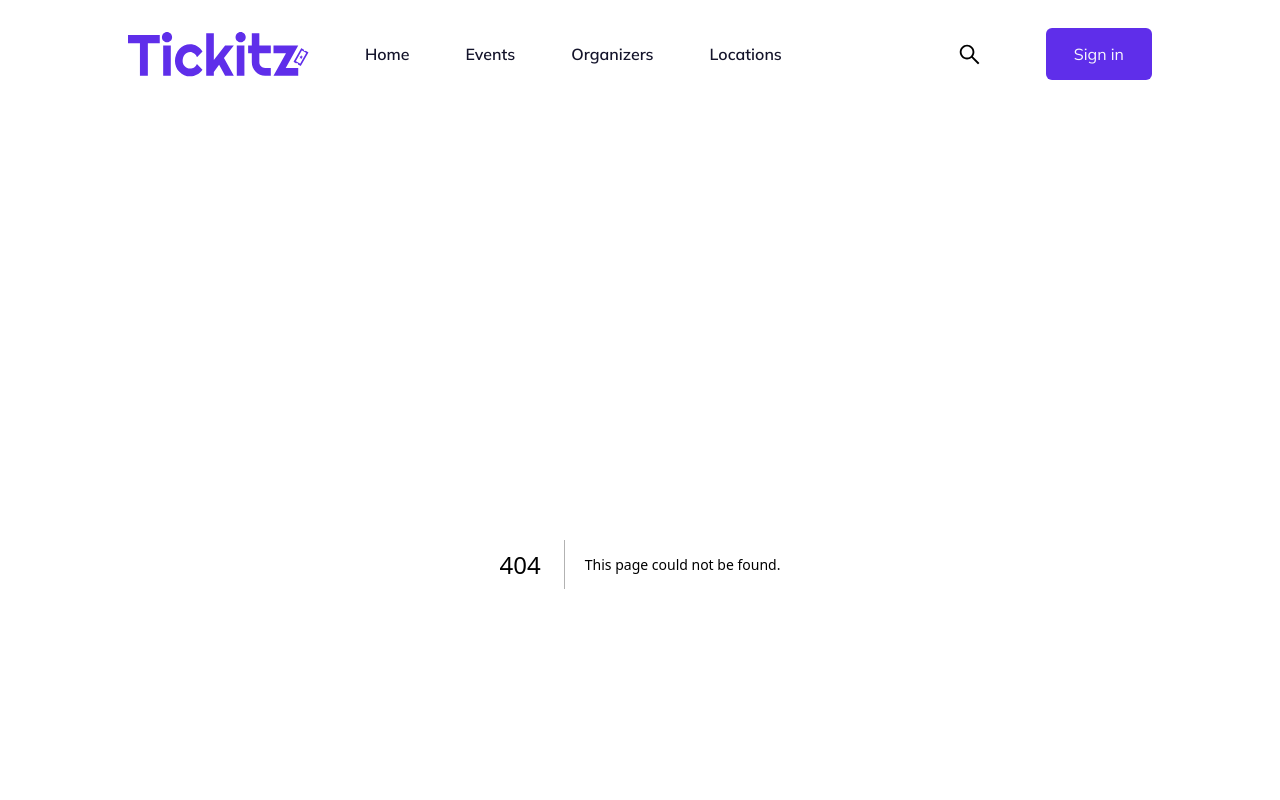
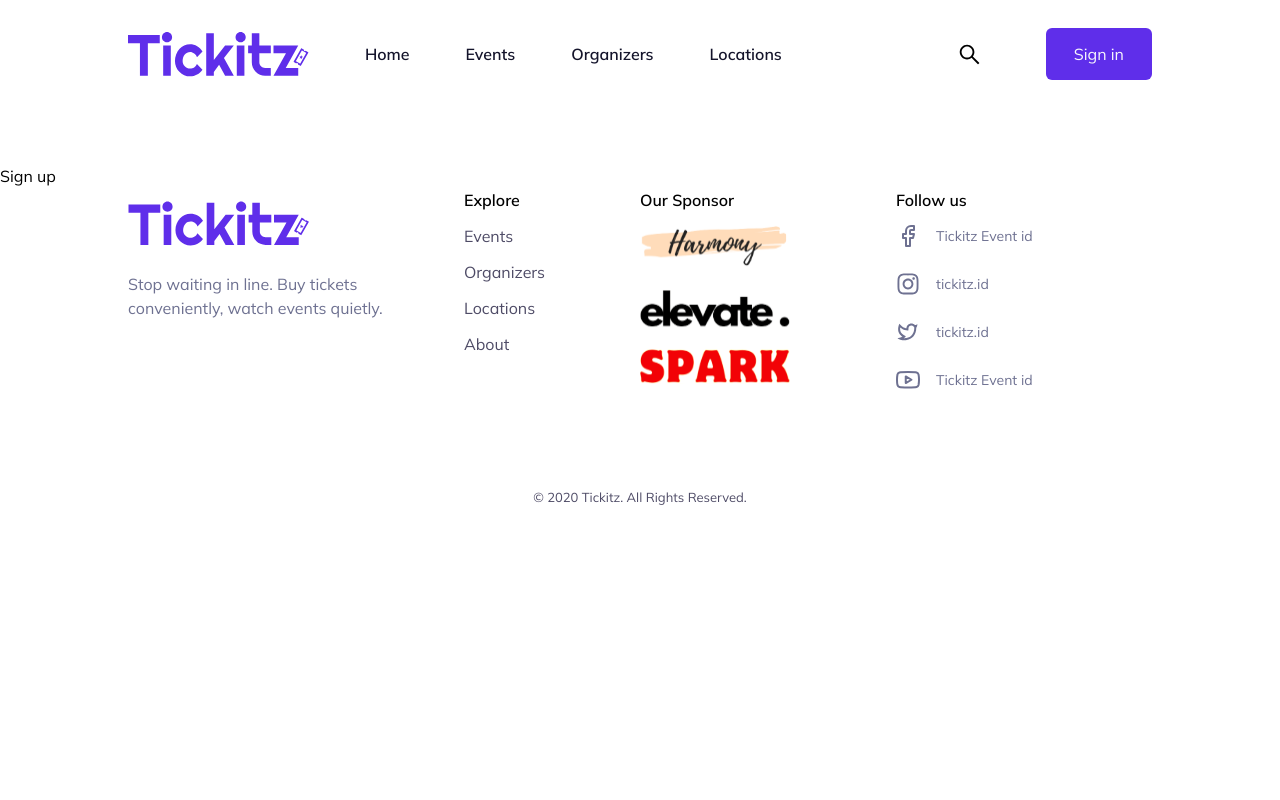
Before and after one commit to Yosef1997/miniproject, a Next.js app: page /signup in a window 1280 px wide. Before the commit this address had no page. Shown: the top 800 px of the page. Built offline with nearby package versions, Linux system fonts and the light colour scheme.

Commit message:
feat: init route sign in and sign up

```diff
--- /dev/null
+++ b/app/signin/page.tsx
@@ -0,0 +1,7 @@
+import React from "react"
+
+const page = () => {
+  return <div>Sign in</div>
+}
+
+export default page
--- /dev/null
+++ b/app/signup/page.tsx
@@ -0,0 +1,7 @@
+import React from "react"
+
+const page = () => {
+  return <div>Sign up</div>
+}
+
+export default page
```
